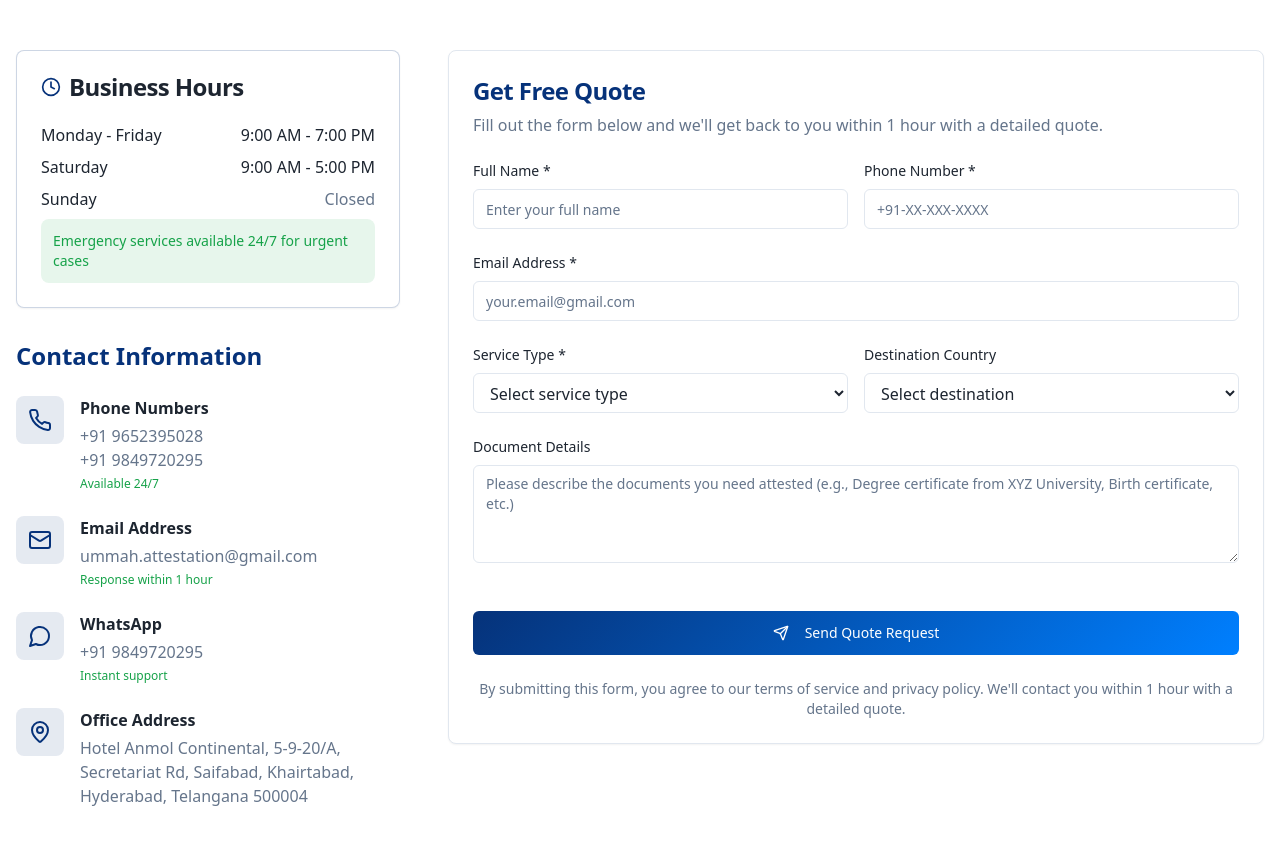
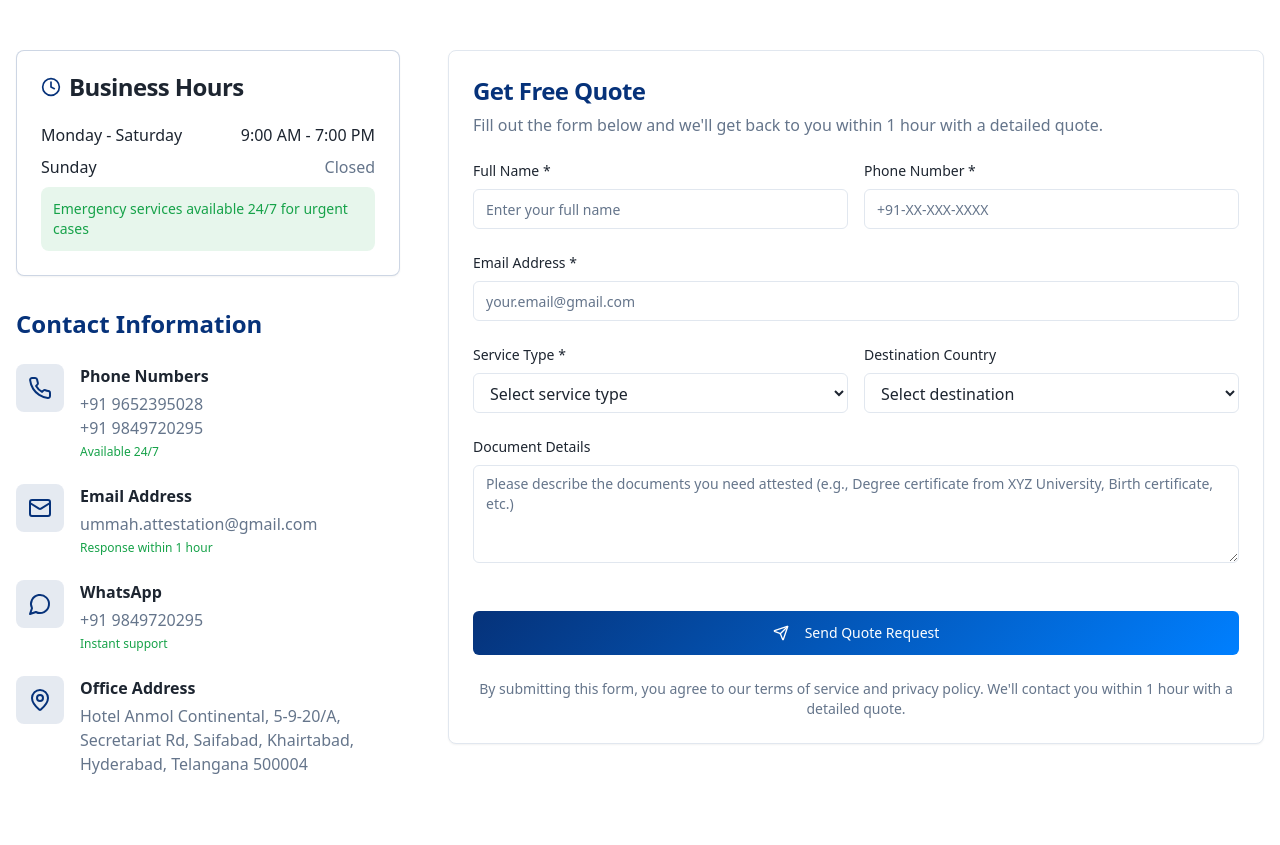
Before and after one commit to Aminmohammed1/ummah-fast-attest, a React (Vite) app: page / in a window 1280 px wide. Shown: the part 5660-6505 px from the top of the page. Built offline with nearby package versions, Linux system fonts and the light colour scheme; grey boxes are pictures that could not be loaded.

Commit message:
udpate bhours for saturday

```diff
--- a/src/components/Contact.tsx
+++ b/src/components/Contact.tsx
@@ -45,12 +45,8 @@ const Contact = () => {
               </CardHeader>
               <CardContent className="space-y-2">
                 <div className="flex justify-between">
-                  <span>Monday - Friday</span>
+                  <span>Monday - Saturday</span>
                   <span className="font-medium">9:00 AM - 7:00 PM</span>
-                </div>
-                <div className="flex justify-between">
-                  <span>Saturday</span>
-                  <span className="font-medium">9:00 AM - 5:00 PM</span>
                 </div>
                 <div className="flex justify-between">
                   <span>Sunday</span>
```
